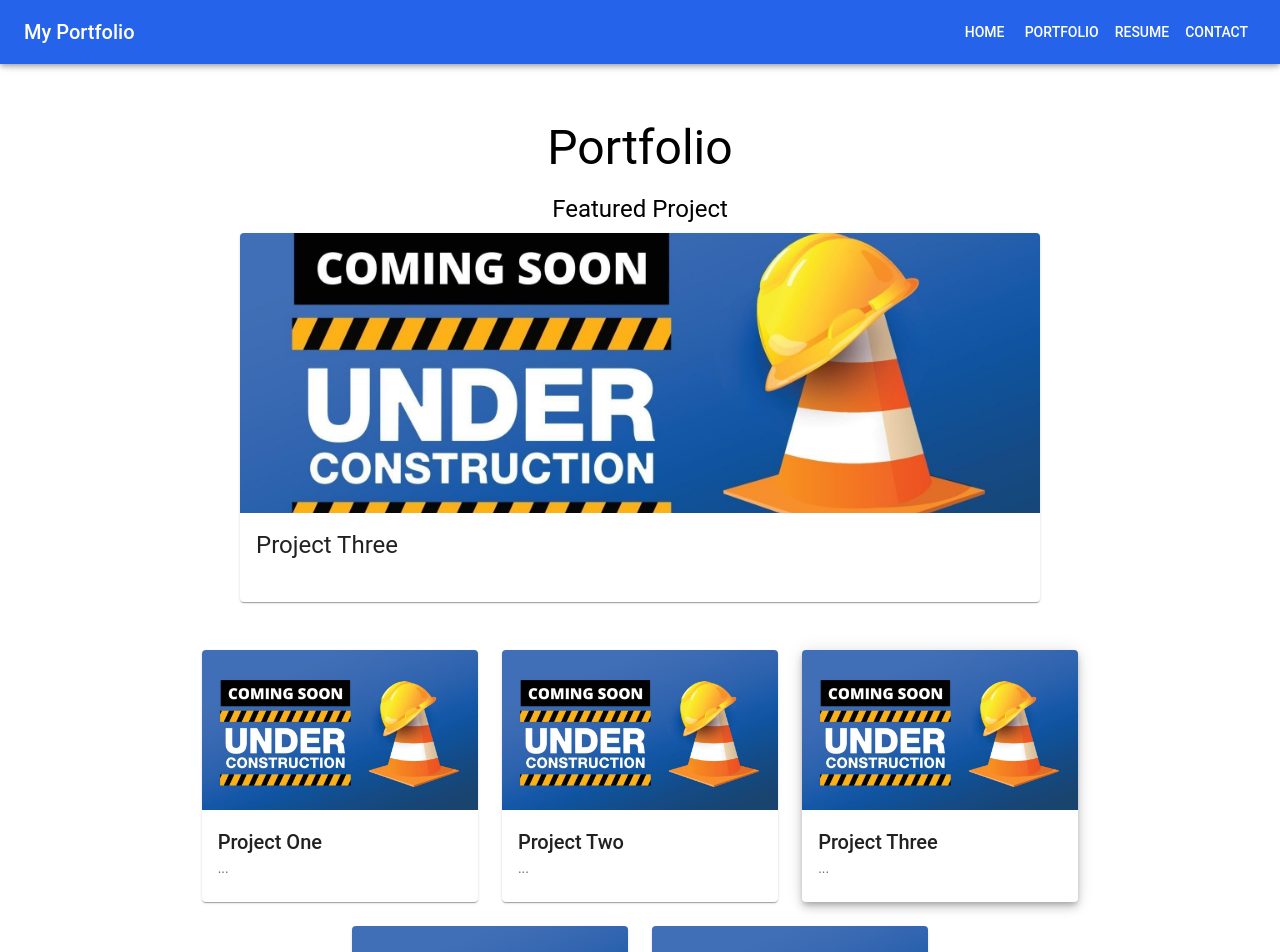
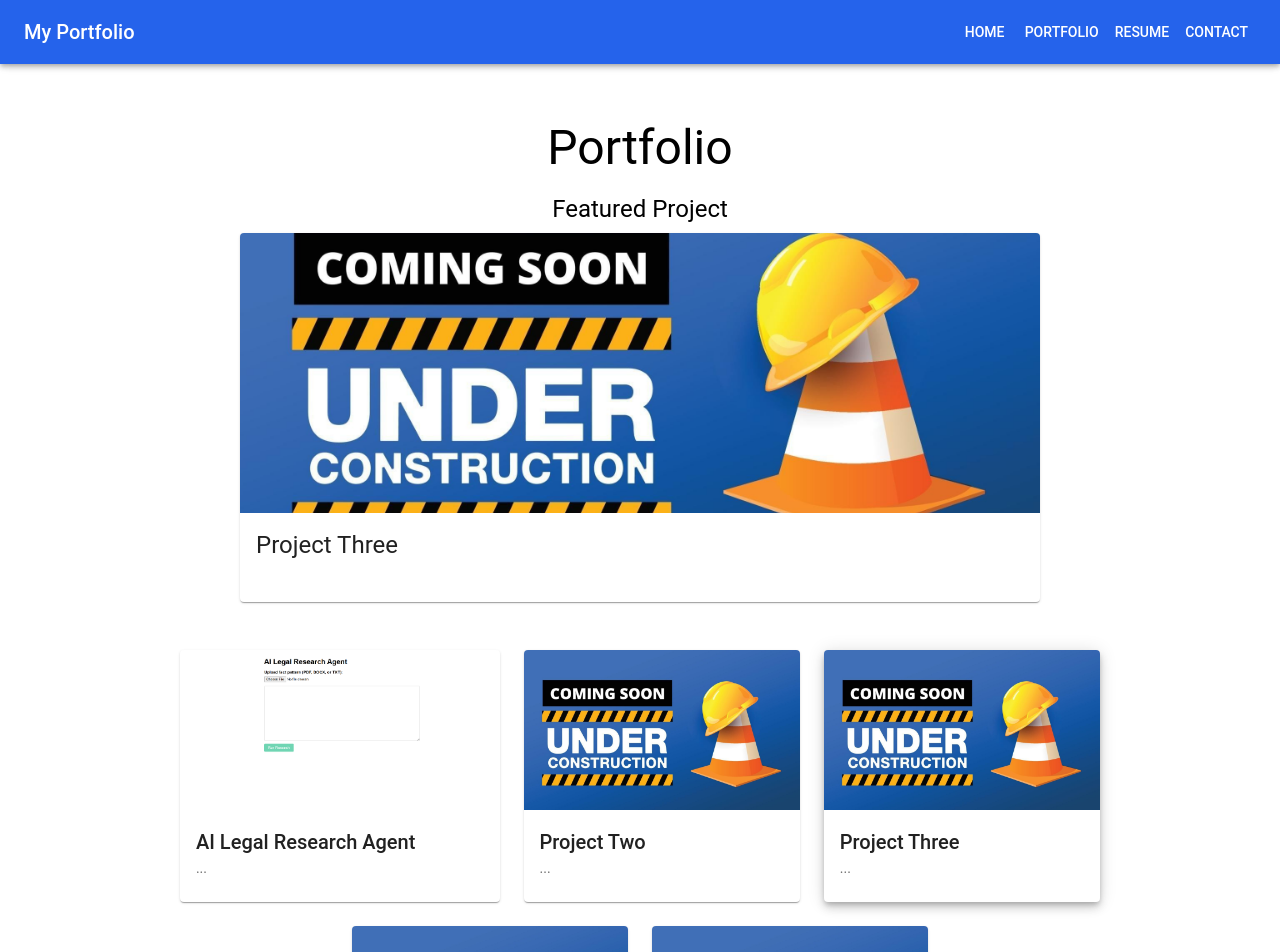
Before and after one commit to lkh156/portfolio-resume, a React (Create React App) app: page /portfolio-resume/portfolio in a window 1280 px wide. Shown: the top 952 px of the page. Built offline with nearby package versions, Linux system fonts and the light colour scheme.

Commit message:
added AI Legal Research Agent Project

```diff
--- a/src/data/projects.js
+++ b/src/data/projects.js
@@ -2,11 +2,11 @@ import UnderConstruction from '../assets/UnderConstruction.png';
 
 const projects = [
     {
-        title: 'Project One',
-        image: require('../assets/UnderConstruction.png'),
-        blurb: 'A quick overview of Project One.',
-        liveLink: 'https://',
-        repoLink: 'https://github.com/lkh156/',
+        title: 'AI Legal Research Agent',
+        image: require('../assets/ai-legal-research-agent.png'),
+        blurb: 'AI Legal Research Agent Upload legal complaints in PDF or DOCX format and receive the top 5 most relevant case law summaries — automatically analyzed and structured in IRAC format using AI. Built for law students, legal professionals, and legaltech enthusiasts.',
+        liveLink: 'https://lkh156.github.io/ai-legal-research-agent/',
+        repoLink: 'https://github.com/lkh156/ai-legal-research-agent',
     },
 
     {
```
Also changed, not shown: src/assets/ai-legal-research-agent.png (added).
